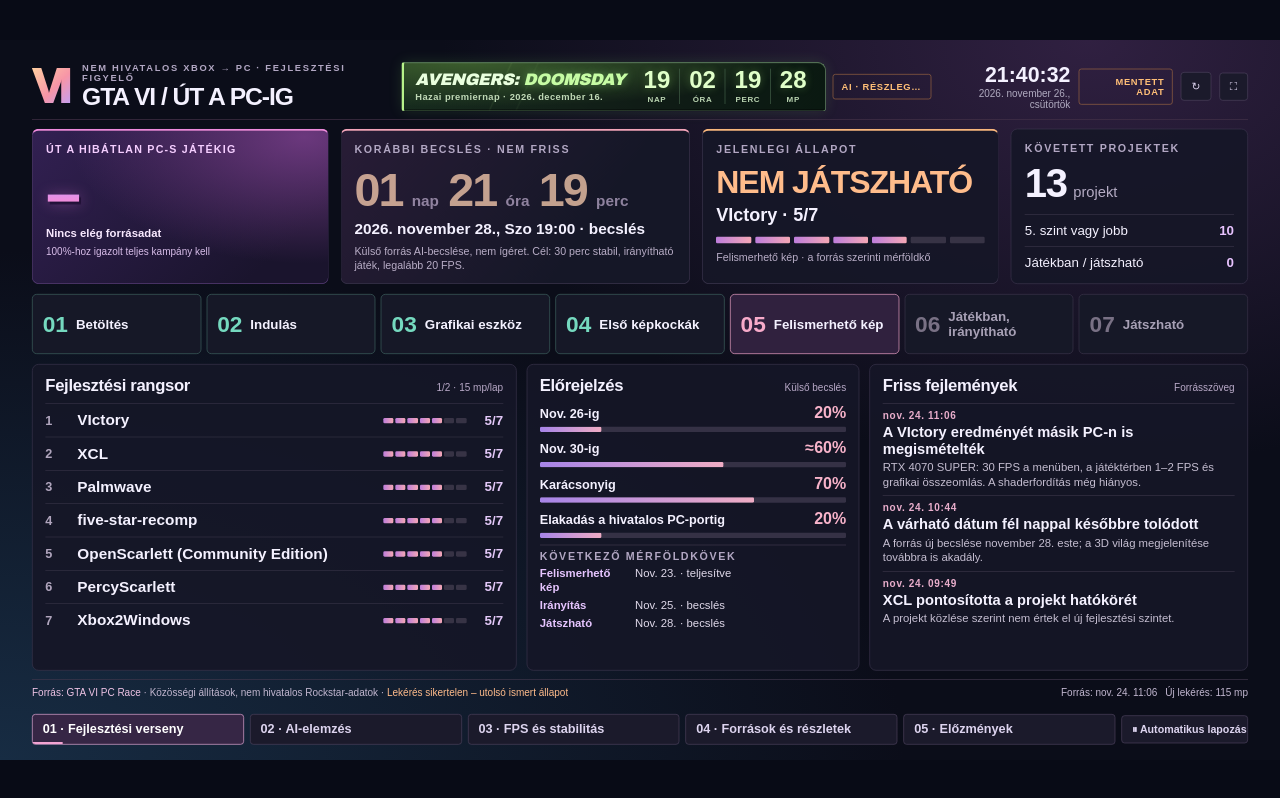
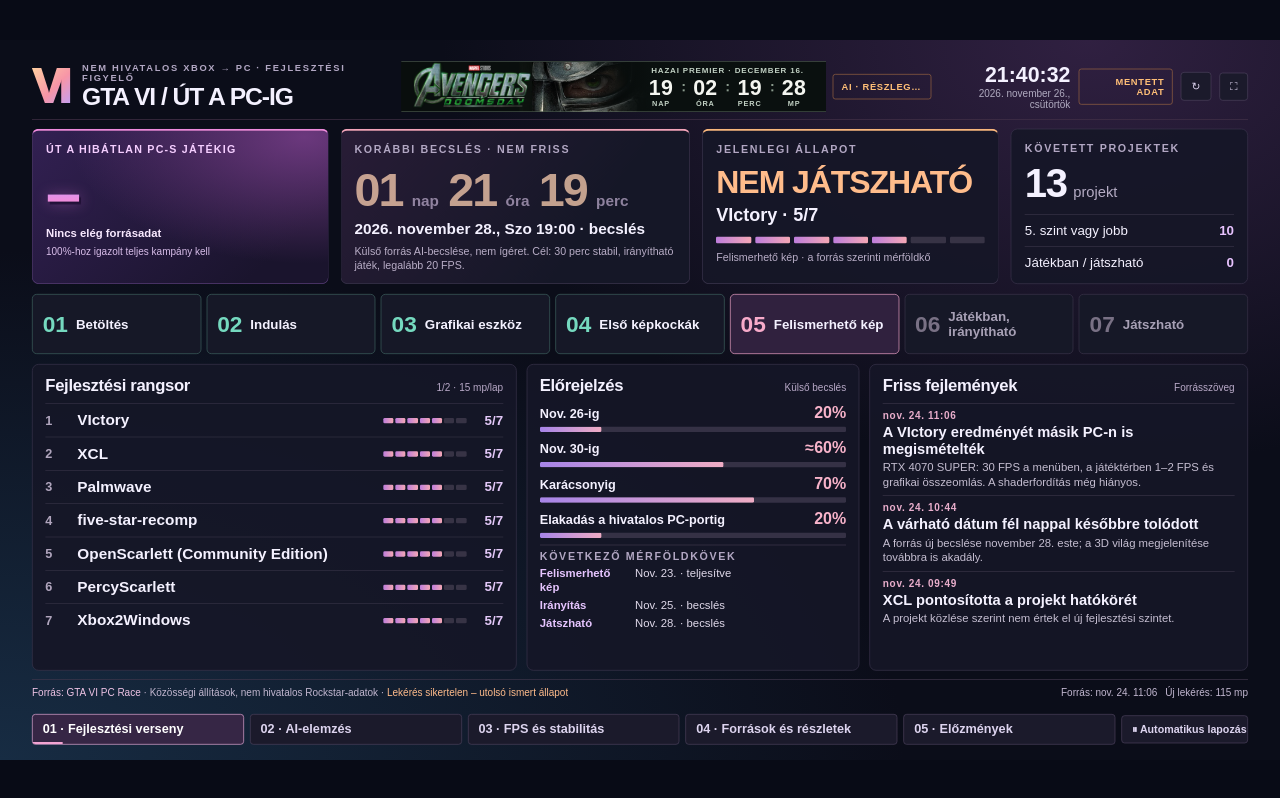
Before and after one commit to bmiki235/gta-vi-pc-monitor, a plain HTML site: page index.html in a window 1280 px wide. Drawn offline with Linux system fonts and the light colour scheme; no server answers.

Commit message:
Use official Avengers Doomsday artwork on the countdown

```diff
--- a/index.html
+++ b/index.html
@@ -17,83 +17,93 @@
 /* Doomsday premiere clock in the shared TV header. */
 #screen > header { gap: 10px; }
 .doomsday {
-  display: flex;
+  display: grid;
+  grid-template-columns: 220px minmax(266px, 1fr);
   align-items: center;
-  justify-content: space-between;
-  gap: 13px;
   width: 650px;
-  flex: 0 1 auto;
-  height: 74px;
-  padding: 0 15px 0 17px;
-  border: 1px solid #638b62;
-  border-left: 4px solid #b7f38a;
-  border-radius: 5px 13px 5px 5px;
+  min-width: 508px;
+  height: 76px;
+  padding: 0 15px;
+  border-block: 1px solid #49564c;
   background:
-    linear-gradient(115deg, transparent 24%, #b9f68b16 24.2%, transparent 24.6% 30%, #b9f68b0e 30.2%, transparent 30.6%),
-    radial-gradient(ellipse at 15% 0%, #3b5c2d, transparent 65%),
-    linear-gradient(105deg, #172c1e, #101c16 57%, #0a1911);
-  box-shadow: inset 0 1px #dffac838, inset 0 -2px #0007, 0 0 20px #83e36024;
-  color: #e9ffde;
+    linear-gradient(90deg, #090e0d 14%, transparent 34%, #0a100f 59%),
+    url('assets/avengers-doomsday-poster.webp') 46% center / 252px auto no-repeat,
+    #090e0d;
+  color: #f4f5f0;
   white-space: nowrap;
 }
-.doomsday-title {
+.doomsday-logo {
+  display: block;
+  width: 180px;
+  height: auto;
   margin: 0;
-  font: 900 italic 25px/1 'Arial Black', Arial, sans-serif;
-  letter-spacing: -.7px;
-  text-transform: uppercase;
+  font-size: 21px;
+  font-weight: 800;
 }
-.doomsday-title span {
-  color: #c6fca4;
-  text-shadow: 0 0 14px #9df58370;
+.doomsday-clock {
+  display: grid;
+  align-content: center;
+  justify-self: end;
+  width: 266px;
+  height: 100%;
+  text-align: center;
 }
 .doomsday-date {
-  display: block;
-  margin-top: 5px;
-  color: #c0d9b6;
-  font-size: 14px;
+  color: #c1d0c3;
+  font-size: 12px;
   font-weight: 700;
-  letter-spacing: .65px;
+  letter-spacing: 1.25px;
+  text-transform: uppercase;
 }
 .doomsday-timer {
   display: grid;
-  grid-template-columns: repeat(4, 68px);
-  text-align: center;
+  grid-template-columns: repeat(4, 1fr);
+  margin-top: 3px;
 }
-.doomsday-unit + .doomsday-unit {
-  border-left: 1px solid #436148;
+.doomsday-unit {
+  position: relative;
+}
+.doomsday-unit + .doomsday-unit::before {
+  content: '';
+  position: absolute;
+  left: -1px;
+  top: 11px;
+  width: 3px;
+  height: 3px;
+  background: #8a9a8d;
+  box-shadow: 0 8px #8a9a8d;
 }
 .doomsday-unit b {
   display: block;
-  color: #e0ffc9;
-  font-size: 36px;
-  font-weight: 900;
-  line-height: .97;
+  color: #f4f5f0;
+  font-size: 32px;
+  font-weight: 700;
+  line-height: 1;
+  letter-spacing: .5px;
   font-variant-numeric: tabular-nums;
-  text-shadow: 0 0 12px #a2f3724d;
 }
 .doomsday-unit span {
   display: block;
-  margin-top: 4px;
-  color: #bad4b1;
-  font-size: 12px;
+  margin-top: 2px;
+  color: #c1d0c3;
+  font-size: 11px;
   font-weight: 700;
-  letter-spacing: .9px;
+  letter-spacing: 1.25px;
   text-transform: uppercase;
 }
 .doomsday-released {
-  width: 272px;
-  text-align: center;
-  color: #e0ffc9;
-  font-size: 27px;
-  font-weight: 900;
-  text-transform: uppercase;
+  margin-top: 5px;
+  font-size: 22px;
+  font-weight: 700;
 }
 </style></head><body><main id="screen"><header><div class="brand"><div class="logo">VI</div><div><div class="eyebrow">Nem hivatalos Xbox → PC · fejlesztési figyelő</div><div class="name">GTA VI / ÚT A PC-IG</div></div></div>
+<!-- Official title artwork and Doctor Doom poster from Disney Movies:
+     https://movies.disney.com/avengers-doomsday -->
 <aside class="doomsday" aria-labelledby="doomsdayTitle">
-  <div>
-    <h2 class="doomsday-title" id="doomsdayTitle">Avengers: <span>Doomsday</span></h2>
-    <time class="doomsday-date" id="doomsdayPremiere" datetime="2026-12-16T00:00:00+01:00">Hazai premiernap · 2026. december 16.</time>
-  </div>
+  <img class="doomsday-logo" id="doomsdayTitle" src="assets/avengers-doomsday-logo.webp"
+       width="560" height="226" alt="Marvel Studios Avengers: Doomsday">
+  <div class="doomsday-clock">
+    <time class="doomsday-date" id="doomsdayPremiere" datetime="2026-12-16T00:00:00+01:00" title="A premiernap kezdete, budapesti idő szerint">Hazai premier · december 16.</time>
     <div class="doomsday-timer" id="doomsdayTimer" role="timer" aria-label="A premiernapig hátralévő idő">
       <div class="doomsday-unit"><b>—</b><span>nap</span></div>
       <div class="doomsday-unit"><b>—</b><span>óra</span></div>
@@ -101,6 +111,7 @@
       <div class="doomsday-unit"><b>—</b><span>mp</span></div>
     </div>
     <div class="doomsday-released" id="doomsdayReleased" hidden>A premier napja eljött</div>
+  </div>
 </aside>
 <div class="headright"><span id="aiBadge" class="pill stale">AI · INDULÁS</span><div><div class="time" id="clock">--:--:--</div><div class="tiny muted" id="today">Budapest</div></div><div class="pill stale" id="connection">INDULÁS</div><button id="refresh" title="Adatfrissítés most">↻</button><button id="full" title="Teljes képernyő (F)">⛶</button></div></header>
 <div id="raceView" class="view raceView"><section class="hero"><div id="readiness" class="panel readiness" aria-labelledby="readinessLabel">
```
Also changed, not shown: assets/avengers-doomsday-logo.webp (added), assets/avengers-doomsday-poster.webp (added). Lines whose indentation alone changed are shown as unchanged.
